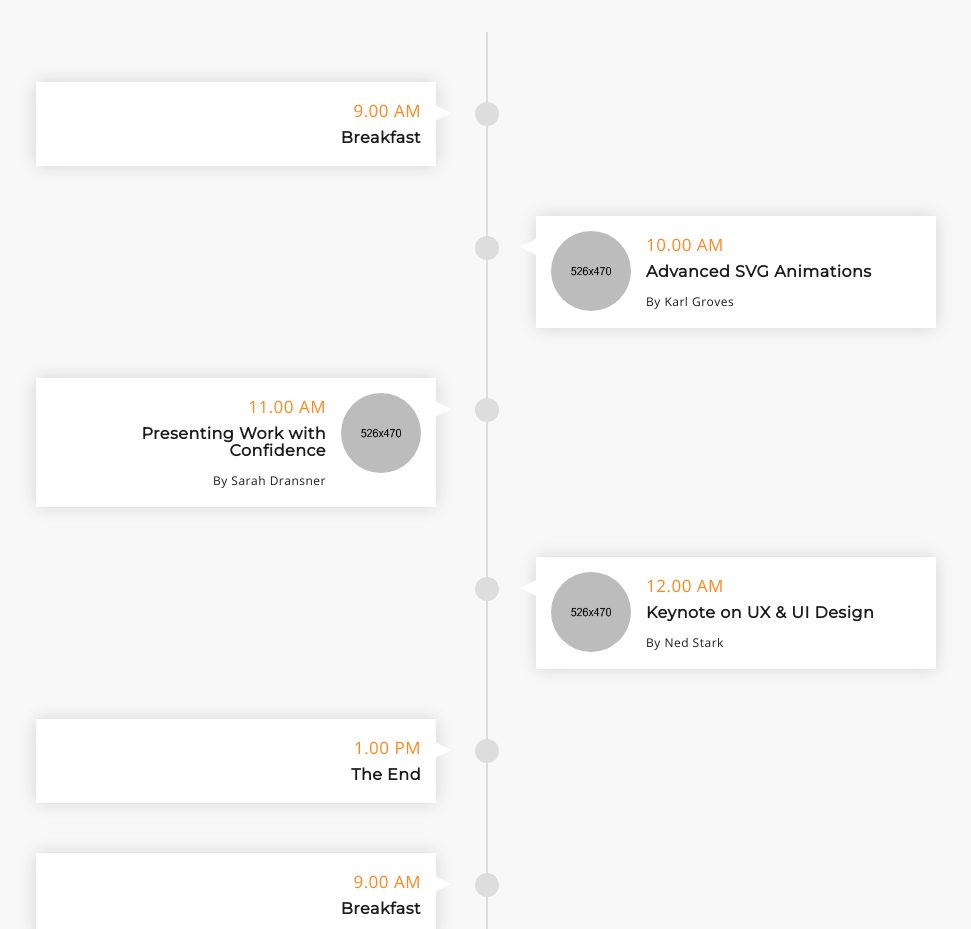
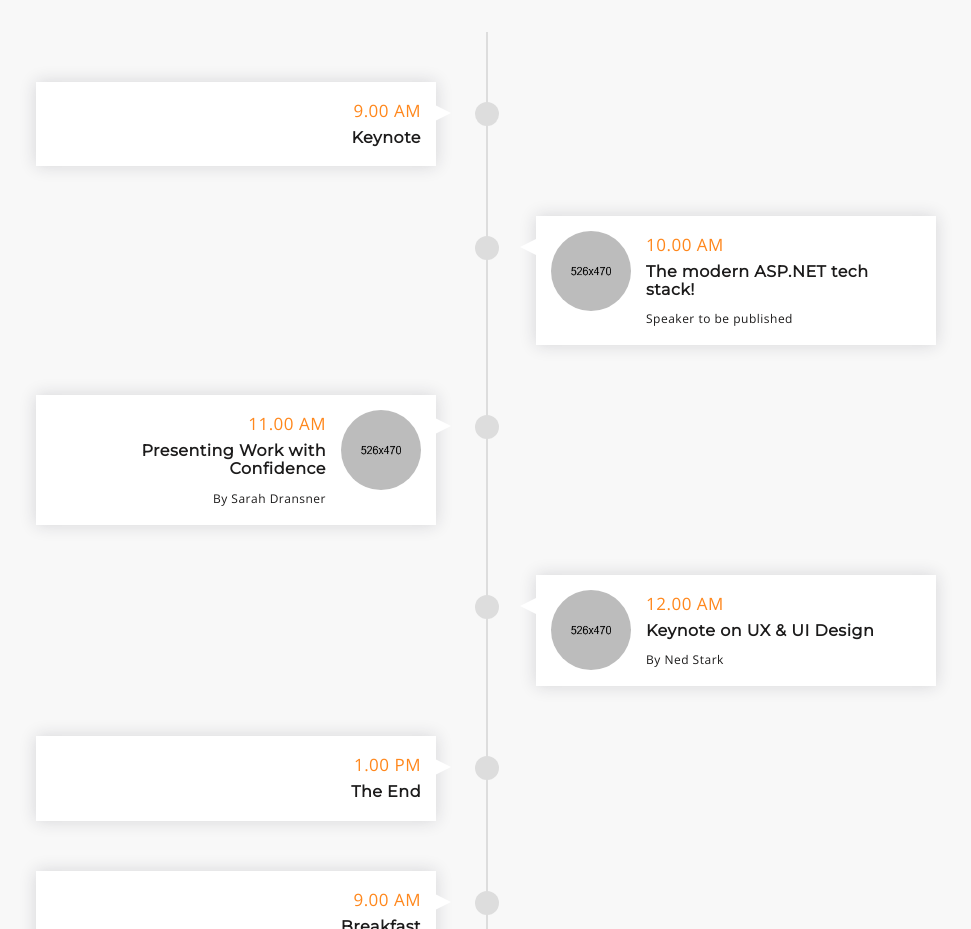
Before and after one commit to ilyas-it83/mvpconf, a plain HTML site: page index.html in a window 1280 px wide. Shown: the part 2420-3349 px from the top of the page, without its empty margins (153-1124 px from the left). Drawn offline with nearby package versions, Linux system fonts and the light colour scheme.

Commit message:
Added Speakers

```diff
--- a/index.html
+++ b/index.html
@@ -202,15 +202,15 @@
 								    		<li>
 								    			<div class="mu-single-event">
 								    				<p class="mu-event-time">9.00 AM</p>
-								    				<h3>Breakfast</h3>
+								    				<h3>Keynote</h3>
 								    			</div>
 								    		</li>
 								    		<li>
 								    			<div class="mu-single-event">
 								    				<img src="assets/images/speaker-1.jpg" alt="event speaker">
 								    				<p class="mu-event-time">10.00 AM</p>
-								    				<h3>Advanced SVG Animations</h3>
-								    				<span>By Karl Groves</span>
+								    				<h3>The modern ASP.NET tech stack!</h3>
+								    				<span>Speaker to be published</span>
 								    			</div>
 								    		</li>
 								    		<li>
```
